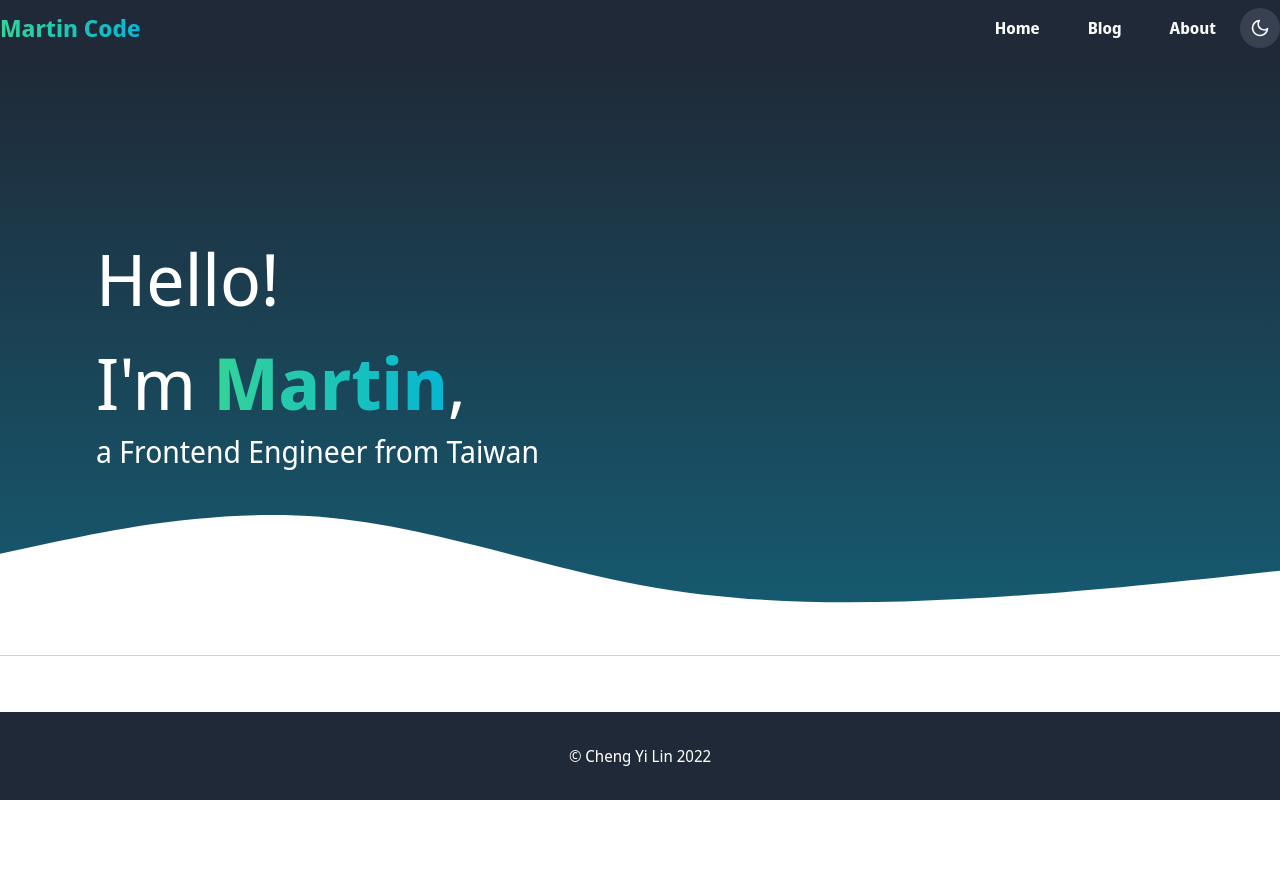
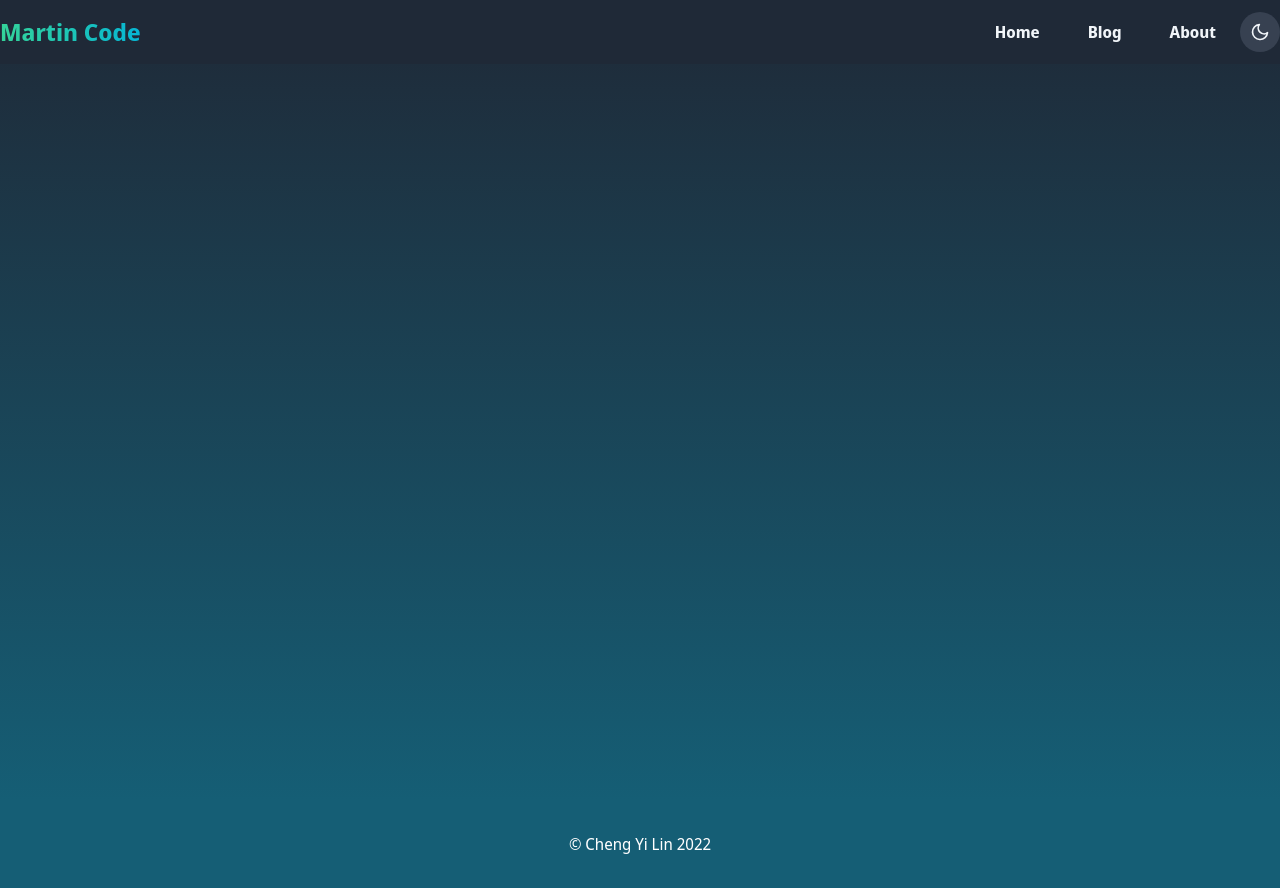
Before and after one commit to ChengYiLin/MTCode, a Next.js app: page / in a window 1280 px wide. Before the commit the page ends 800 px from the top, so only its background shows below. Built offline with nearby package versions, Linux system fonts and the light colour scheme.

Commit message:
feat: Extract background and text color with @apply

```diff
--- a/src/components/layout/Footer.tsx
+++ b/src/components/layout/Footer.tsx
@@ -2,8 +2,8 @@ import { FC } from "react";
 
 const Footer: FC = () => {
     return (
-        <footer className="bg-emerald-100 dark:bg-gray-800">
-            <div className="container mx-auto h-full p-8">
+        <footer className="dark:bg-dark bg-light">
+            <div className="container mx-auto p-8">
                 <p className="text-center dark:text-white">
                     © Cheng Yi Lin 2022
                 </p>
--- a/src/components/layout/Header.tsx
+++ b/src/components/layout/Header.tsx
@@ -20,7 +20,7 @@ const navItemsList = [
 
 const Header: FC = () => {
     return (
-        <header className="fixed top-0 left-0 right-0 h-14 bg-white dark:bg-gray-800">
+        <header className="fixed top-0 left-0 right-0 h-16 bg-teal-300 dark:bg-gray-800">
             <div className="container mx-auto flex h-full px-4 sm:px-0">
                 {/* Logo */}
                 <div className="flex items-center">
@@ -35,7 +35,7 @@ const Header: FC = () => {
                             {navItemsList.map((navItem) => (
                                 <li
                                     key={navItem.navItemNode}
-                                    className="cursor-pointer px-6 font-bold text-emerald-500 dark:text-neutral-50 hover:dark:text-neutral-400"
+                                    className="text-nav-color cursor-pointer px-6 font-bold"
                                 >
                                     <Link href={navItem.link}>
                                         <a>{navItem.navItemNode}</a>
--- a/src/components/layout/Layout.tsx
+++ b/src/components/layout/Layout.tsx
@@ -8,9 +8,9 @@ interface ILayout {
 
 const Layout: FC<ILayout> = ({ children }) => {
     return (
-        <div className="relative flex min-h-screen select-none flex-col">
+        <div className="bg-light dark:bg-dark flex min-h-screen select-none flex-col">
             <Header />
-            <main className="grow basis-full pt-14">{children}</main>
+            <main className="grow basis-full">{children}</main>
             <Footer />
         </div>
     );
--- a/src/components/layout/darkModeButton/DarkModeButton.tsx
+++ b/src/components/layout/darkModeButton/DarkModeButton.tsx
@@ -14,13 +14,13 @@ const DarkModeButton: FC = () => {
 
     return (
         <div
-            className="cursor-pointer rounded-full border border-emerald-500 p-2.5 dark:border-none dark:bg-gray-700"
+            className="cursor-pointer rounded-full bg-teal-100 p-2.5 dark:bg-gray-700"
             onClick={() => setIsDarkMode((prev) => !prev)}
         >
             {isDarkMode ? (
-                <FiMoon className="text-xl text-white hover:text-amber-200" />
+                <FiMoon className="text-nav-color text-xl" />
             ) : (
-                <FiSun className="text-xl text-emerald-400 hover:text-orange-400" />
+                <FiSun className="text-nav-color text-xl" />
             )}
         </div>
     );
--- a/src/pages/index.tsx
+++ b/src/pages/index.tsx
@@ -1,34 +1,11 @@
 import type { NextPage } from "next";
-
-import Wave from "@asset/images/wave.svg";
 import { Fragment } from "react";
 
 const Home: NextPage = () => {
     return (
         <Fragment>
             {/* Who I am */}
-            <div className="relative h-75vh max-h-[800px] bg-gradient-to-b from-white to-emerald-100 p-4 dark:from-gray-800 dark:to-cyan-800">
-                <div className="container mx-auto flex h-full items-center bg-cover bg-right-bottom bg-no-repeat py-32 sm:px-16">
-                    <div className="max-w-[500px]">
-                        <div className="px-4 dark:text-white">
-                            <h1 className="text-4xl sm:text-7xl">
-                                <span className="mb-8 block">Hello!</span>
-                                I&apos;m{" "}
-                                <span className="text-gradient-color font-bold">
-                                    Martin
-                                </span>
-                                ,
-                            </h1>
-                            <p className="mt-4 text-3xl">
-                                a Frontend Engineer from Taiwan
-                            </p>
-                        </div>
-                    </div>
-                </div>
-                <div className="absolute bottom-0 left-0 right-0">
-                    <Wave />
-                </div>
-            </div>
+            <div className="min-h-screen bg-gradient-to-b from-teal-300 to-slate-100 p-4 dark:from-gray-800 dark:to-cyan-800"></div>
         </Fragment>
     );
 };
--- a/src/styles/globals.css
+++ b/src/styles/globals.css
@@ -6,4 +6,16 @@
     .text-gradient-color {
         @apply bg-gradient-to-r from-pink-500 to-violet-500 bg-clip-text text-transparent dark:from-emerald-400 dark:to-cyan-500;
     }
+
+    .bg-dark {
+        @apply bg-cyan-800;
+    }
+
+    .bg-light {
+        @apply bg-slate-100;
+    }
+
+    .text-nav-color {
+        @apply text-neutral-900 hover:text-neutral-500 dark:text-slate-100  hover:dark:text-amber-200;
+    }
 }
--- a/tailwind.config.js
+++ b/tailwind.config.js
@@ -16,9 +16,6 @@ module.exports = {
                     ...defaultTheme.fontFamily.sans,
                 ],
             },
-            height: {
-                "75vh": "75vh",
-            },
         },
     },
     plugins: [],
```
Also changed, not shown: src/asset/images/wave.svg (deleted).
